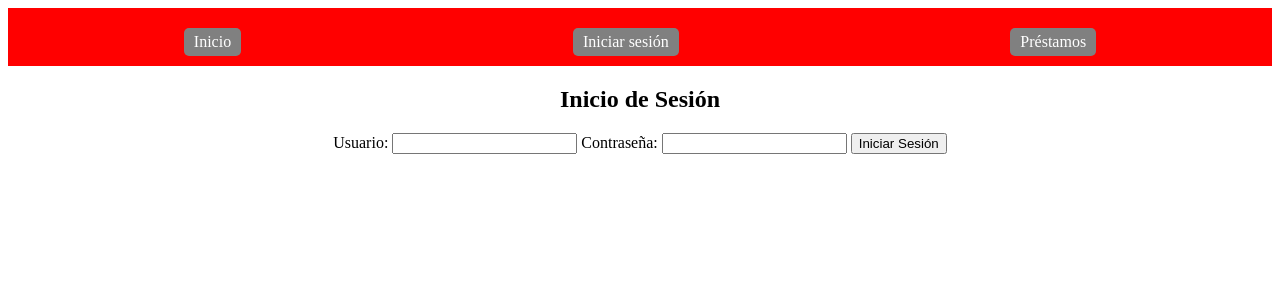
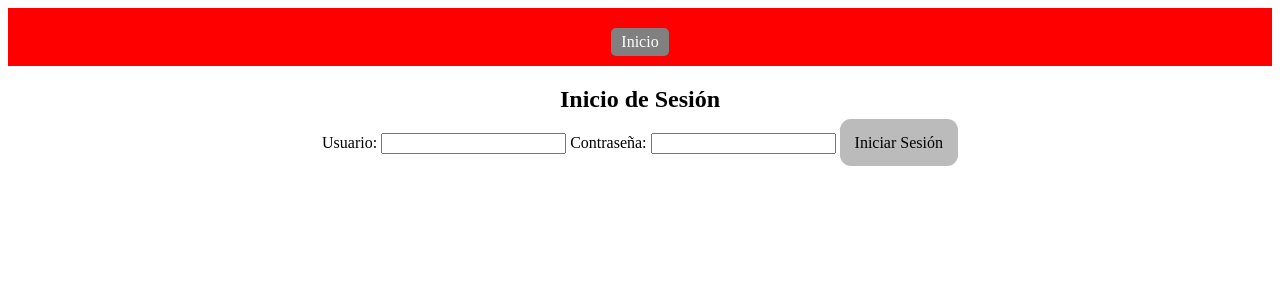
Before and after one commit to illualex/Sprint-7--Full-Stack-Developer-ITBA, a Django app: page /login/ in a window 1280 px wide. Shown: the top 300 px of the page. Run offline with Django 4.2, Linux system fonts and the light colour scheme.

Commit message:
update templates

```diff
--- a/bcib-sprint7/bcib_itba/home/templates/home/home.html
+++ b/bcib-sprint7/bcib_itba/home/templates/home/home.html
@@ -12,9 +12,9 @@
 <body>
     <header>
         <nav>
-            <a href="#">Inicio</a>
-            <a href="#">Iniciar sesión</a>
-            <a href="#">Préstamos</a>
+            <a href="/">Inicio</a>
+            <a href="/login">Iniciar sesión</a>
+            <a href="/prestamos">Préstamos</a>
         </nav>
     </header>
     <main>
--- a/bcib-sprint7/bcib_itba/login/static/login/style.css
+++ b/bcib-sprint7/bcib_itba/login/static/login/style.css
@@ -3,6 +3,18 @@ header {
     color: white;
     padding: 10px;
     text-align: center;
+}
+
+.iniciar{
+    text-decoration: none;
+    color: black;
+    padding: 15px;
+    border-radius: 11px;
+    background-color: #bbbbbb;
+}
+
+.iniciar:hover{
+    background-color: #aaaaaaaa;
 }
 
 nav {
--- a/bcib-sprint7/bcib_itba/login/templates/login/login.html
+++ b/bcib-sprint7/bcib_itba/login/templates/login/login.html
@@ -12,9 +12,7 @@
 <body>
     <header>
         <nav>
-            <a href="#">Inicio</a>
-            <a href="#">Iniciar sesión</a>
-            <a href="#">Préstamos</a>
+            <a href="/">Inicio</a>
         </nav>
     </header>
     <main>
@@ -24,7 +22,7 @@
             <input type="text" name="username" required>
             <label for="password">Contraseña:</label>
             <input type="password" name="password" required>
-            <button type="submit">Iniciar Sesión</button>
+            <a href="/prestamos" class="iniciar">Iniciar Sesión</a>
         </form>
     </main>
     <footer>
--- a/bcib-sprint7/bcib_itba/prestamos/templates/prestamos/prestamos.html
+++ b/bcib-sprint7/bcib_itba/prestamos/templates/prestamos/prestamos.html
@@ -11,7 +11,9 @@
     <div class='grid place-items-center'>
         <h1 class='mt-5 mb-10 text-3xl text-center'>Bienvenido al área de préstamos</h1>
         <div class='w-1 bg-neutral-400 rounded-xl'>
+
             <section class="input-item grid place-content-center mb-2">
+                <a class="logOut" href="/">salir</a>
                 <div class='grid place-content-center'>
                     <label for="amount" class="text-lg mt-5">Ingrese su monto</label>
                     <input
```
Also changed, not shown: bcib-sprint7/bcib_itba/prestamos/static/prestamos/style.css (+8 -0 lines).
